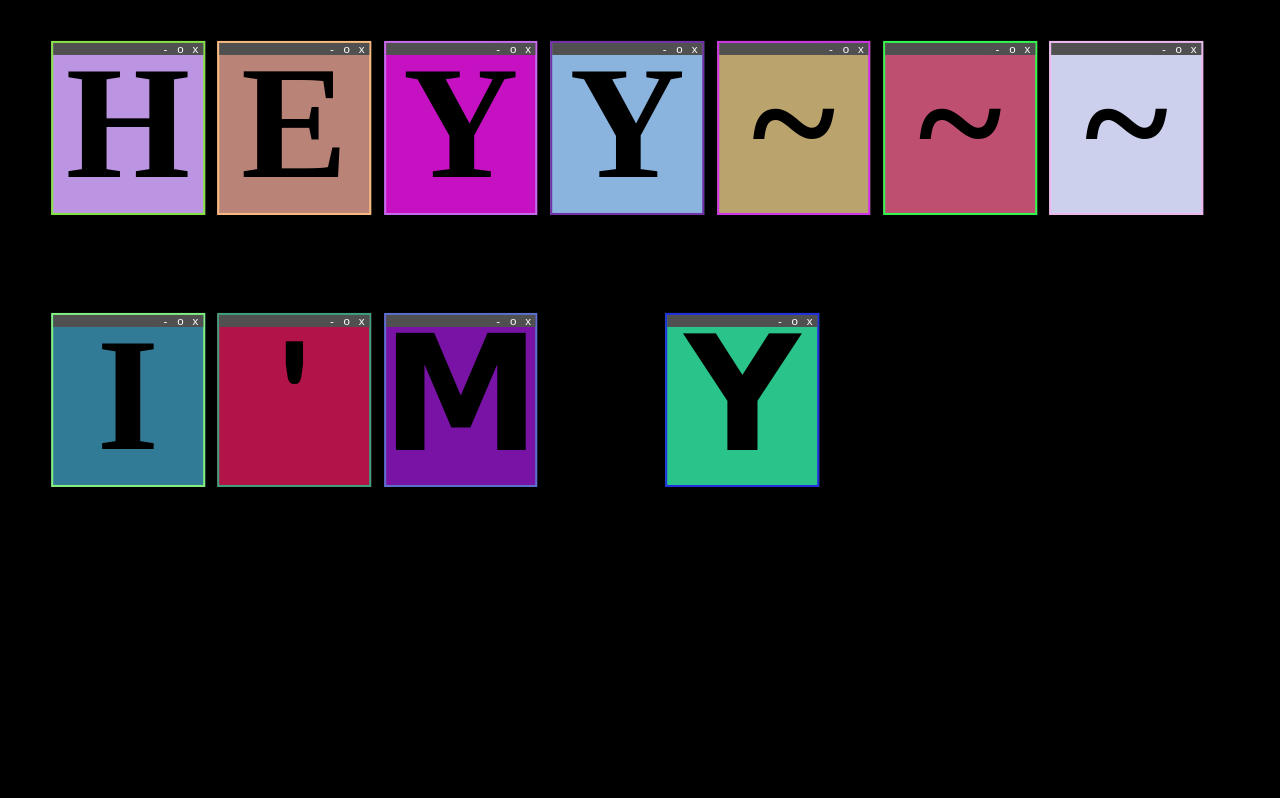
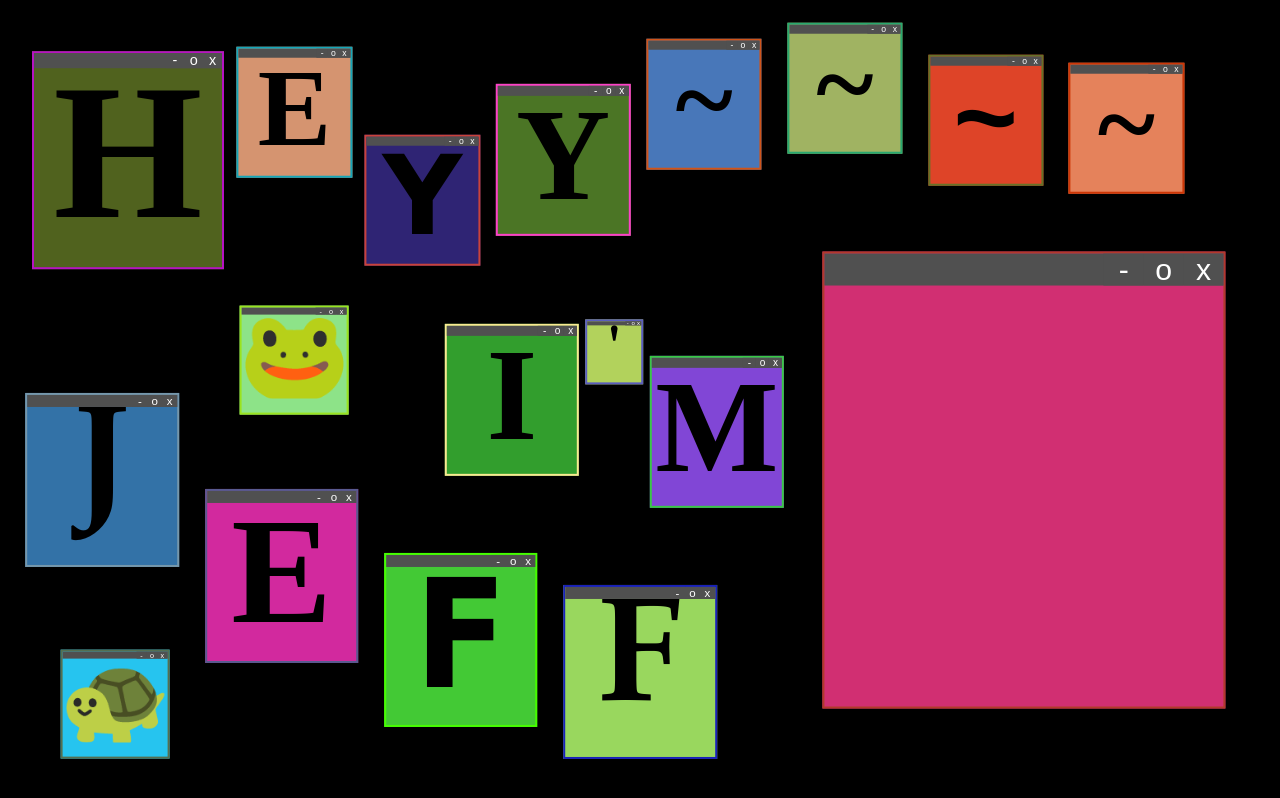
Before and after one commit to Jeff15321/personal_website, a Next.js app: page /test in a window 1280 px wide. Built offline with nearby package versions, Linux system fonts and the light colour scheme.

Commit message:
created about-me page amnimation done

```diff
--- /dev/null
+++ b/src/components/about_me_components/LetterWindow.tsx
@@ -0,0 +1,114 @@
+import React, { useEffect } from "react";
+
+interface LetterWindowProps {
+    id: string;
+    letter: string;
+    size: number;
+    height: number;
+    x: number;
+    y: number;
+    z: number;
+    backgroundColor: string;
+    buttonColor: string;
+}
+
+export default function LetterWindow({id, letter, size, height, x, y, z, backgroundColor, buttonColor}: LetterWindowProps) {
+    const [windowSize, setWindowSize] = React.useState(size);
+    const [windowHeight, setWindowHeight] = React.useState(0);
+    const [windowWidth, setWindowWidth] = React.useState(0);
+    const [position, setPosition] = React.useState({ x, y });
+
+    useEffect(() => {
+        setWindowHeight(window.innerHeight);
+        setWindowWidth(window.innerWidth);
+    }, []);
+
+    const handleClose = () => {
+        const windowElement = document.querySelector(`.window-container.background-color-${id}`) as HTMLElement | null;
+        if (windowElement) {
+            windowElement.style.visibility = 'hidden';
+        }
+    };
+
+    const handleIncreaseSize = () => {
+        if (windowSize == 1.4) {
+            setWindowSize(1);
+        } else {
+            setWindowSize(1.4);
+        }
+    }
+
+    useEffect(() => {
+        const popupLetter = document.querySelector(`.window-${id}`) as HTMLElement | null;
+        const interval = setInterval(() => {
+            if (popupLetter) {
+                const fancyFonts = ['Impact', 'Comic Sans MS', 'Copperplate', 'Papyrus', 'Brush Script MT', 'Lucida Calligraphy', 'Cursive', 'Arial Unicode MS', 'Courier New', 'Georgia', 'Palatino', 'Garamond', 'Bookman', 'Avant Garde', 'Tahoma', 'Helvetica', 'Geneva', 'Trebuchet MS', 'Rockwell', 'Playfair Display', 'Great Vibes', 'Alex Brush', 'Dancing Script', 'Pacifico', 'Lato', 'Montserrat', 'Merriweather', 'Didot', 'Bodoni MT', 'Futura', 'Century Gothic'];
+                const randomIndex = Math.floor(Math.random() * fancyFonts.length);
+                popupLetter.style.fontFamily = fancyFonts[randomIndex];
+                const randomColor = Math.floor(Math.random() * 16777215).toString(16);
+                const randomColor2 = Math.floor(Math.random() * 16777215).toString(16);
+                const backgroundElement = document.querySelector(`.background-color-${id}`) as HTMLElement | null;
+                if (backgroundElement) {
+                    backgroundElement.style.backgroundColor = `#${randomColor}`;
+                    backgroundElement.style.transition = 'background-color 0.5s ease';
+                    backgroundElement.style.border = `2px solid #${randomColor2}`;
+                }
+            }
+        }, 750);
+        return () => clearInterval(interval);
+    }, []);
+
+    const handleMouseDown = (e: React.MouseEvent) => {
+        const startX = e.clientX;
+        const startY = e.clientY;
+        const initialX = position.x;
+        const initialY = position.y;
+
+        const handleMouseMove = (e: MouseEvent) => {
+            const newX = initialX + (e.clientX - startX) / windowWidth * 100;
+            const newY = initialY + (e.clientY - startY) / windowHeight * 100;
+            setPosition({ x: newX, y: newY });
+        };
+
+        const handleMouseUp = () => {
+            window.removeEventListener('mousemove', handleMouseMove);
+            window.removeEventListener('mouseup', handleMouseUp);
+        };
+
+        window.addEventListener('mousemove', handleMouseMove);
+        window.addEventListener('mouseup', handleMouseUp);
+    };
+
+    useEffect(() => {
+        setPosition({ x, y });
+    }, [x, y]);
+
+    return (
+        <div className={`window-container background-color-${id}`} style={{
+            height: `${windowSize * 17}vw`,
+            width: `${height == 0 ? windowSize * 15 : windowSize * 17 * height}vw`,
+            top: `${(50 + position.y)}vh`,
+            left: `${(50 + position.x)}vw`,
+            backgroundColor: backgroundColor,
+            visibility: 'hidden',
+            zIndex: z
+        }}>
+            <div className="title-button-container" onMouseDown={handleMouseDown}>
+                <button className="title-button" onClick={handleClose} style={{
+                    fontSize: `${windowSize * 0.9}em`,
+                    color: buttonColor
+                    }}>-</button>
+                <button className="title-button" onClick={handleIncreaseSize} style={{fontSize: `${windowSize * 0.9}em`, color: buttonColor}}>o</button>
+                <button className="title-button close-button" onClick={handleClose} style={{fontSize: `${windowSize * 0.9}em`, color: buttonColor   }}>x</button>
+            </div>
+            <div className="index-image-container">
+                <div className={`popup-letter window-${id}`}
+                style={{
+                    fontSize: `${size * 16 - 1}vw`,
+                }}
+                >{letter}</div>
+            </div>
+
+        </div>
+    )
+}
--- a/src/components/about_me_components/window.tsx
+++ b/src/components/about_me_components/PhotoWindow.tsx
@@ -1,18 +1,17 @@
 import React, { useEffect } from "react";
 
-interface WindowProps {
+interface PhotoWindowProps {
     id: string;
-    letter: string;
     size: number;
     height: number;
     x: number;
     y: number;
+    z: number;
     backgroundColor: string;
     buttonColor: string;
 }
 
-export default function Window({id, letter, size, height, x, y, backgroundColor, buttonColor}: WindowProps) {
-    const [isVisible, setIsVisible] = React.useState(true);
+export default function PhotoWindow({id, size, height, x, y, z, backgroundColor, buttonColor}: PhotoWindowProps) {
     const [windowSize, setWindowSize] = React.useState(size);
     const [windowHeight, setWindowHeight] = React.useState(0);
     const [windowWidth, setWindowWidth] = React.useState(0);
@@ -24,7 +23,10 @@ export default function Window({id, letter, size, height, x, y, backgroundColor,
     }, []);
 
     const handleClose = () => {
-        setIsVisible(false);
+        const windowElement = document.querySelector(`.window-container.background-color-${id}`) as HTMLElement | null;
+        if (windowElement) {
+            windowElement.style.visibility = 'hidden';
+        }
     };
 
     const handleIncreaseSize = () => {
@@ -82,13 +84,13 @@ export default function Window({id, letter, size, height, x, y, backgroundColor,
 
     return (
         <div className={`window-container background-color-${id}`} style={{
-            visibility: isVisible ? 'visible' : 'hidden',
             height: `${windowSize * 17}vw`,
             width: `${height == 0 ? windowSize * 15 : windowSize * 17 * height}vw`,
             top: `${(50 + position.y)}vh`,
             left: `${(50 + position.x)}vw`,
             backgroundColor: backgroundColor,
-            visibility: 'hidden'
+            visibility: 'hidden',
+            zIndex: z
         }}>
             <div className="title-button-container" onMouseDown={handleMouseDown}>
                 <button className="title-button" onClick={handleClose} style={{
@@ -99,7 +101,7 @@ export default function Window({id, letter, size, height, x, y, backgroundColor,
                 <button className="title-button close-button" onClick={handleClose} style={{fontSize: `${windowSize * 0.9}em`, color: buttonColor   }}>x</button>
             </div>
             <div className="index-image-container">
-                <div className={`popup-letter window-${id}`}>{letter}</div>
+                <div className={`popup-letter window-${id}`}>{}</div>
             </div>
 
         </div>
--- a/src/pages/test.tsx
+++ b/src/pages/test.tsx
@@ -1,13 +1,17 @@
 import React, { useEffect, useState } from "react";
-import Window from "../components/about_me_components/window";
+import LetterWindow from "../components/about_me_components/LetterWindow";
+import PhotoWindow from "../components/about_me_components/PhotoWindow";
 import "../styles/bento_animation.css";
 import "../styles/bento.css";
 
 export default function Test() {
 
     const [animationTimer, setAnimationTimer] = useState(
-        [0, 0.1, 0.1, 0.1, 0.1, 0.1, 0.1, //Heyy~~~
-        0.4, 0.1, 0.1, 0.1, 0.1, 0.1, 0.1, //I'm
+        [0, //picture of me
+        0, 0.15, 0.15, 0.15, 0.15, 0.15, 0.15, 0.15, //Heyy~~~~
+        0.4, 0.15, 0.15, //I'm
+        0.5, 0.15, 0.15, 0.15, //Jeff
+        1, 0.15 //filler
         ]
     );
 
@@ -22,20 +26,29 @@ export default function Test() {
         }, accumulatedTime * 1000);
     }
 
+
     return (
         <>
-        <Window letter="H" x={-40} y={-34} id="1" size={0.8} height={0} backgroundColor="red" buttonColor="white" />
-        <Window letter="E" x={-27} y={-34} id="2" size={0.8} height={0} backgroundColor="blue" buttonColor="white" />
-        <Window letter="Y" x={-14} y={-34} id="3" size={0.8} height={0} backgroundColor="green" buttonColor="white" />
-        <Window letter="Y" x={-1} y={-34} id="4" size={0.8} height={0} backgroundColor="yellow" buttonColor="white" />
-        <Window letter="~" x={12} y={-34} id="5" size={0.8} height={0} backgroundColor="purple" buttonColor="white" />
-        <Window letter="~" x={25} y={-34} id="6" size={0.8} height={0} backgroundColor="purple" buttonColor="white" />
-        <Window letter="~" x={38} y={-34} id="7" size={0.8} height={0} backgroundColor="purple" buttonColor="white" />
+        <PhotoWindow id="1" size={2.1} height={0} x={30} y={10} z={100} backgroundColor="red" buttonColor="white" />
+        <LetterWindow letter="H" x={-40} y={-30} z={0} id="2" size={1} height={0} backgroundColor="red" buttonColor="white" />
+        <LetterWindow letter="E" x={-27} y={-36} z={0} id="3" size={0.6} height={0} backgroundColor="blue" buttonColor="white" />
+        <LetterWindow letter="Y" x={-17} y={-25} z={0} id="4" size={0.6} height={0} backgroundColor="green" buttonColor="white" />
+        <LetterWindow letter="Y" x={-6} y={-30} z={0} id="5" size={0.7} height={0} backgroundColor="yellow" buttonColor="white" />
+        <LetterWindow letter="~" x={5} y={-37} z={0} id="6" size={0.6} height={0} backgroundColor="purple" buttonColor="white" />
+        <LetterWindow letter="~" x={16} y={-39} z={0} id="7" size={0.6} height={0} backgroundColor="purple" buttonColor="white" />
+        <LetterWindow letter="~" x={27} y={-35} z={0} id="8" size={0.6} height={0} backgroundColor="purple" buttonColor="white" />
+        <LetterWindow letter="~" x={38} y={-34} z={0} id="9" size={0.6} height={0} backgroundColor="purple" buttonColor="white" />
 
-        <Window letter="I" x={-40} y={0} id="8" size={0.8} height={0} backgroundColor="red" buttonColor="white" />
-        <Window letter="'" x={-27} y={0} id="9" size={0.8} height={0} backgroundColor="blue" buttonColor="white" />
-        <Window letter="M" x={-14} y={0} id="10" size={0.8} height={0} backgroundColor="green" buttonColor="white" />
-        <Window letter="Y" x={8} y={0} id="11" size={0.8} height={0} backgroundColor="yellow" buttonColor="white" />
+        <LetterWindow letter="I" x={-10} y={0} z={0} id="10" size={0.7} height={0} backgroundColor="red" buttonColor="white" />
+        <LetterWindow letter="'" x={-2} y={-6} z={0} id="11" size={0.3} height={0} backgroundColor="blue" buttonColor="white" />
+        <LetterWindow letter="M" x={6} y={4} z={0} id="12" size={0.7} height={0} backgroundColor="green" buttonColor="white" />
 
+        <LetterWindow letter="J" x={-42} y={10} z={0} id="13" size={0.8} height={0} backgroundColor="yellow" buttonColor="white" />
+        <LetterWindow letter="E" x={-28} y={22} z={0} id="14" size={0.8} height={0} backgroundColor="purple" buttonColor="white" />
+        <LetterWindow letter="F" x={-14} y={30} z={0} id="15" size={0.8} height={0} backgroundColor="purple" buttonColor="white" />
+        <LetterWindow letter="F" x={0} y={34} z={0} id="16" size={0.8} height={0} backgroundColor="purple" buttonColor="white" />
+
+        <LetterWindow letter="🐢" x={-41} y={38} z={0} id="17" size={0.5} height={1} backgroundColor="purple" buttonColor="white" />
+        <LetterWindow letter="🐸" x={-27} y={-5} z={0} id="18" size={0.5} height={1} backgroundColor="purple" buttonColor="white" />
         </>
     )};
--- a/src/styles/about_me.css
+++ b/src/styles/about_me.css
@@ -1,6 +1,5 @@
 .window-container{
     /* border: 2px solid red; */
-    visibility: hidden;
     position: absolute;
     top: 50%;
     left: 50%;
@@ -48,7 +47,6 @@
     align-items: center;
     height: 100%;
     width: 100%;
-    font-size: 10em;
     font-weight: bold;
     font-family: cursive;
 }
```
